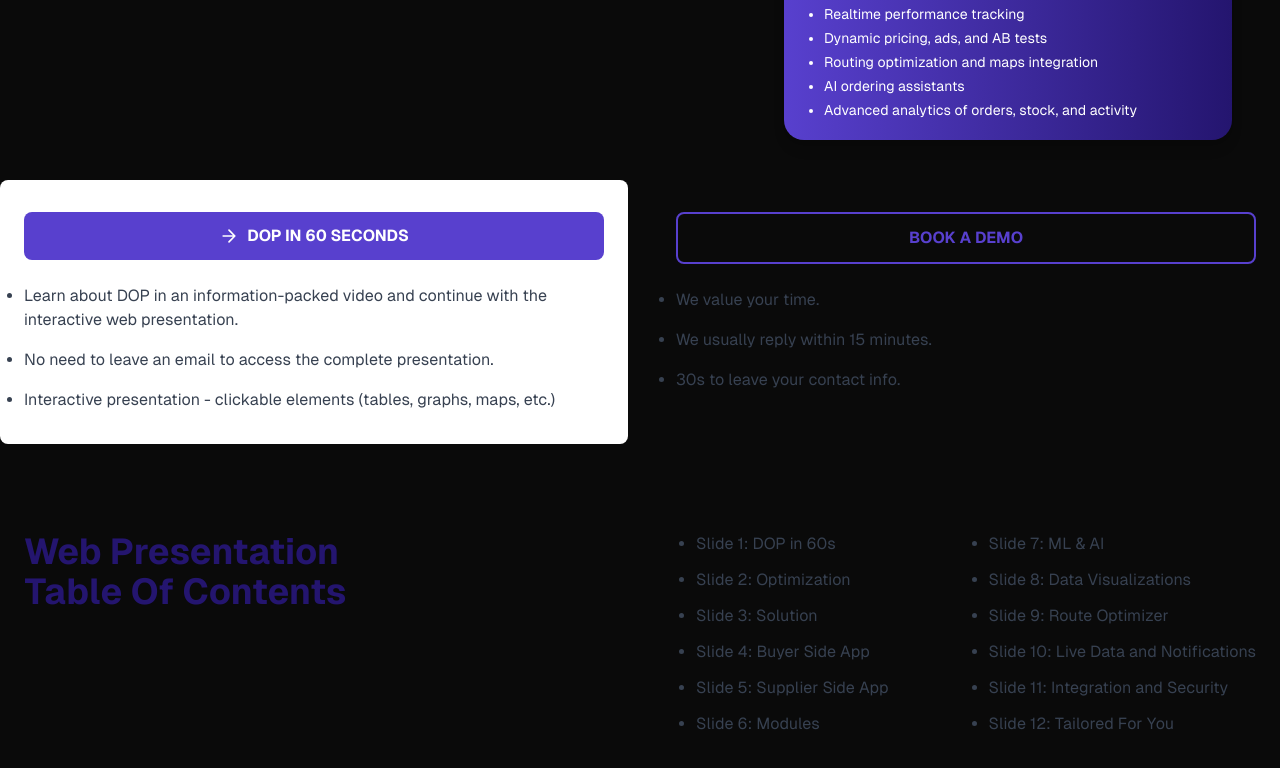
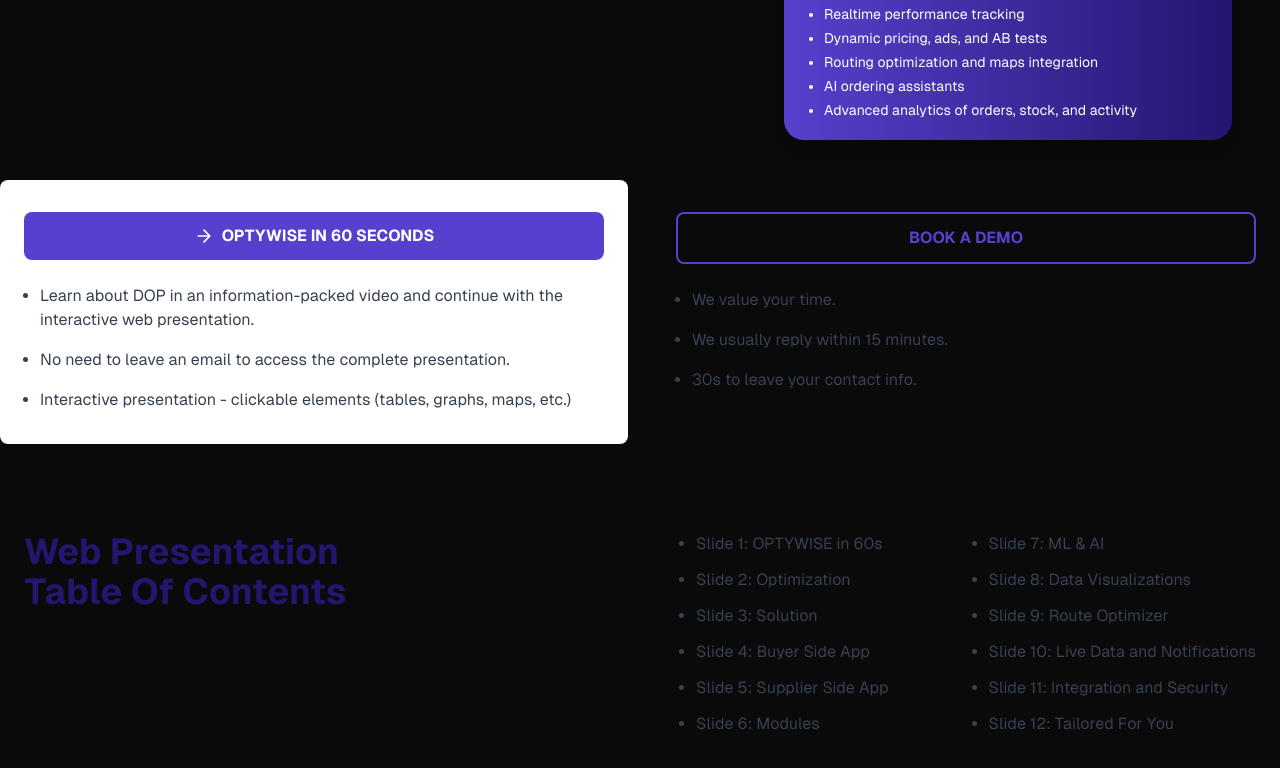
Before and after one commit to dulovici/next-demo, a Next.js app: page / in a window 1280 px wide. Shown: the part 1074-1842 px from the top of the page. Built offline with nearby package versions, Linux system fonts and the light colour scheme.

Commit message:
dop to optywise

```diff
--- a/src/app/components/product-page/BookADemoSection.tsx
+++ b/src/app/components/product-page/BookADemoSection.tsx
@@ -9,7 +9,7 @@
       </button>
 
       {/* List Section */}
-      <ul className="list-disc mt-6 space-y-4 text-gray-700 text-sm md:text-base leading-relaxed">
+      <ul className="list-disc mt-6 space-y-4 text-gray-700 text-sm md:text-base leading-relaxed pl-4">
         <li>We value your time.</li>
         <li>We usually reply within 15 minutes.</li>
         <li>30s to leave your contact info.</li>
--- a/src/app/components/product-page/PresentationContentSection.tsx
+++ b/src/app/components/product-page/PresentationContentSection.tsx
@@ -9,9 +9,9 @@
       </h2>
 
       {/* Content */}
-      <div className="flex sm:flex-col sm:gap-2 md:flex-row md:gap-20">
+      <div className="flex sm:flex-col sm:gap-3 md:flex-row md:gap-20">
         <ul className="list-disc pl-5 space-y-3 text-sm md:text-base text-foreground text-gray-700">
-          <li>Slide 1: DOP in 60s</li>
+          <li>Slide 1: OPTYWISE in 60s</li>
           <li>Slide 2: Optimization</li>
           <li>Slide 3: Solution</li>
           <li>Slide 4: Buyer Side App</li>
--- a/src/app/components/product-page/ProductPresentationSection.tsx
+++ b/src/app/components/product-page/ProductPresentationSection.tsx
@@ -19,11 +19,11 @@
             d="M5 12h14M12 5l7 7-7 7"
           />
         </svg>
-        DOP IN 60 SECONDS
+        OPTYWISE IN 60 SECONDS
       </button>
 
       {/* List Section */}
-      <ul className=" list-disc mt-6 space-y-4 text-gray-700 text-sm md:text-base leading-relaxed">
+      <ul className=" list-disc mt-6 space-y-4 text-gray-700 text-sm md:text-base leading-relaxed pl-4">
         <li>
           Learn about DOP in an information-packed video and continue with the
           interactive web presentation.
```
